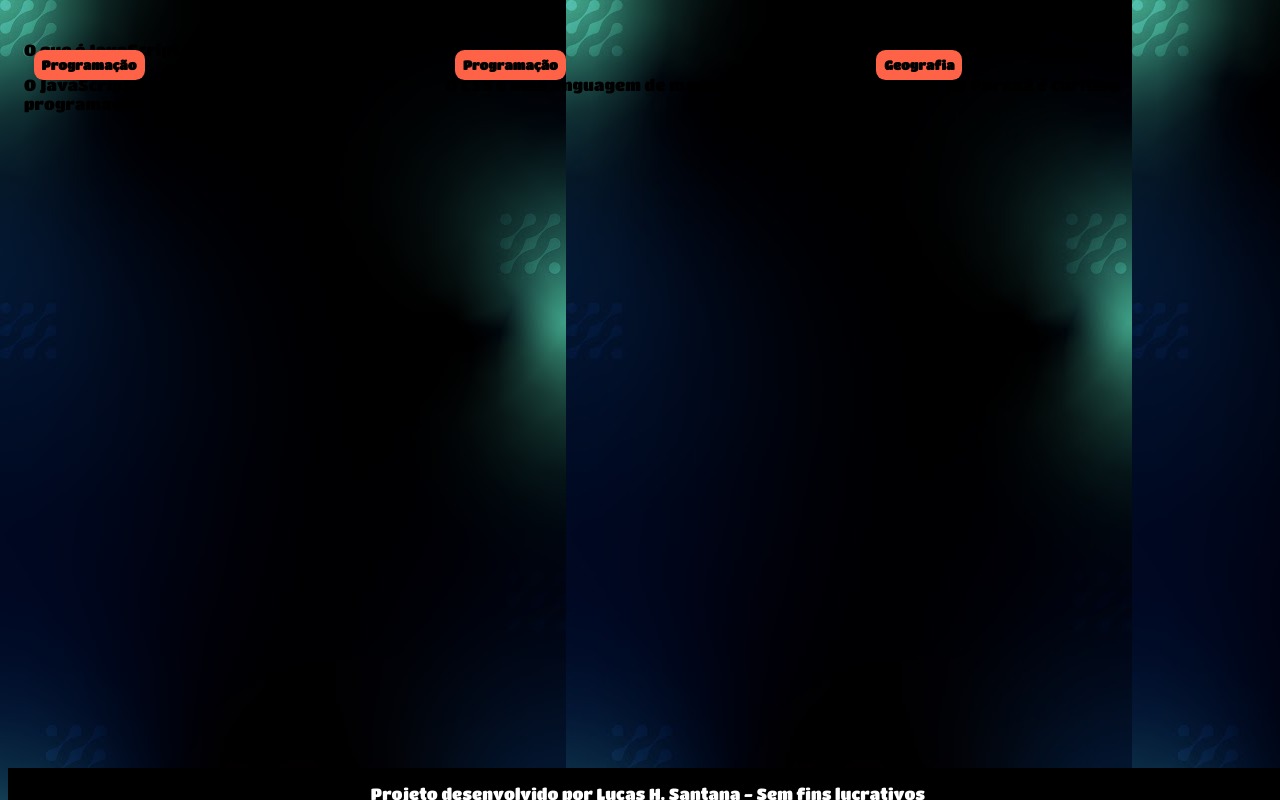
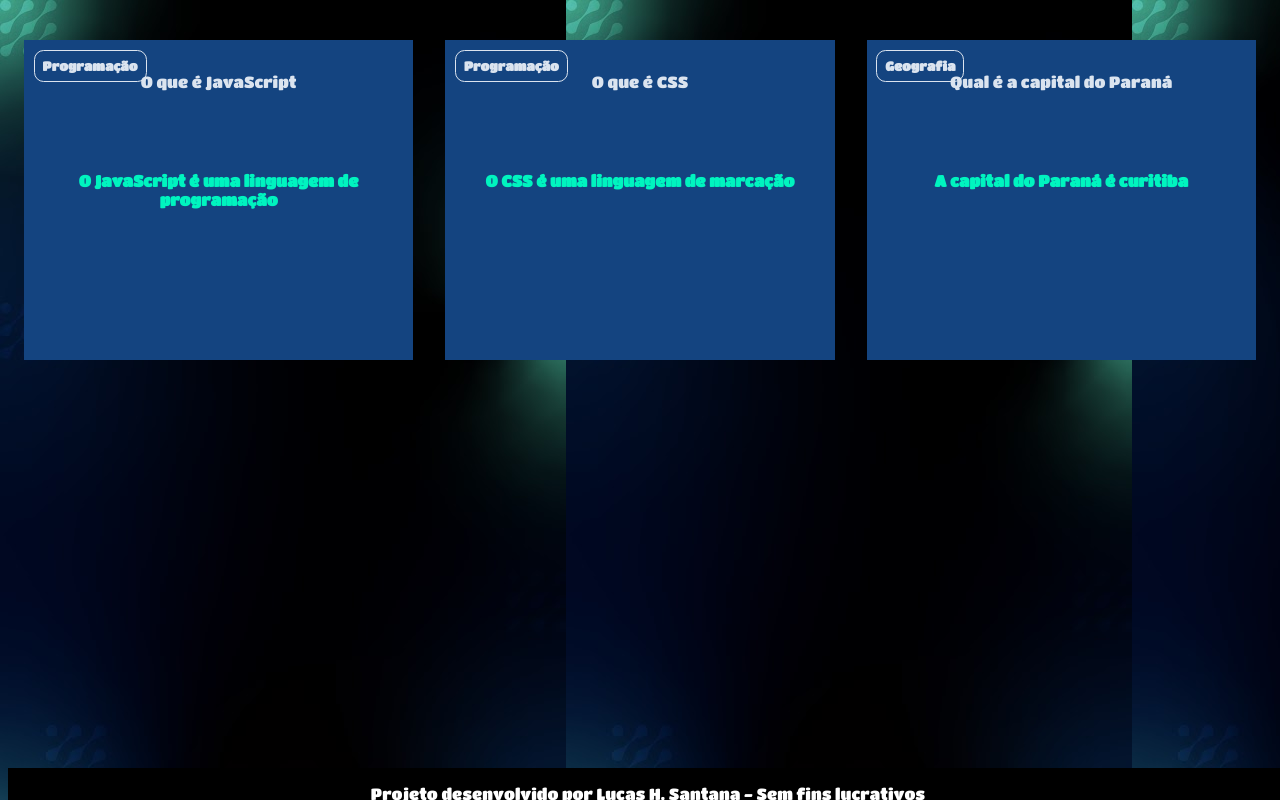
Before and after one commit to luscasnt/flash-cards, a plain HTML site: page index.html in a window 1280 px wide. Drawn offline with Linux system fonts and the light colour scheme.

Commit message:
salvar tudo

```diff
--- a/style.css
+++ b/style.css
@@ -1,21 +1,38 @@
+:root {
+    --text-color:#DBE4EF;
+    --card-front-color:#144480;
+    --card-back-color:#00F4BF;
+}
+
 body{
     background-image: url(img/bg-desktop.jpg);
     font-family: Titan One;
 }
 
-#container{
+#container {
     display: flex;
 }
 
-.cartao{
+.cartao {
     margin: 1rem 1rem;
     height: 20rem;
     flex-grow: 1;
     flex-basis: calc(33% - 6rem);
 }
+.cartao_conteudo{
+    text-align: center;
+    background-color: var(--card-front-color);
+    height: 100%;
+}
 
-.cartao_conteudo h3{
-    background-color: tomato;
+.cartao_conteudo p{
+    margin-top: 1rem;
+    padding: 2rem;
+}
+
+.cartao_conteudo h3 {
+    color: var(--text-color);
+    border: 1px solid var(--text-color);
     text-align: left;
     padding: 0.5rem;
     position: absolute;
@@ -23,7 +40,16 @@ body{
     border-radius: 0.6rem;
     font-size: 1vw;
 }
-footer{
+.cartao_conteudo p{
+    color: var(--text-color);
+    font-weight: 500;
+}
+
+.cartao_conteudo_resposta p{
+    color: var(--card-back-color);
+    font-weight: 700;
+}
+footer {
     background-color: black;
     color: white;
     position: fixed;
@@ -32,7 +58,7 @@ footer{
     height: 2rem;
 }
 
-footer{
+footer {
     text-align: center;
     font-size: 0,6rem;
     margin-top: 0,5rem;
```
